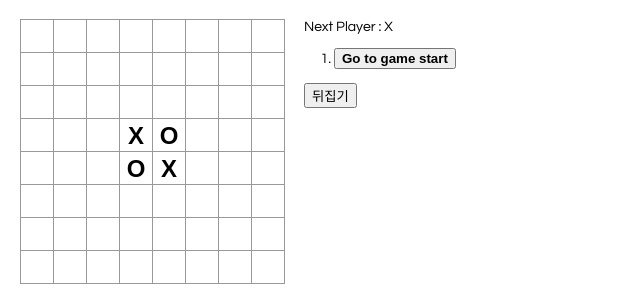
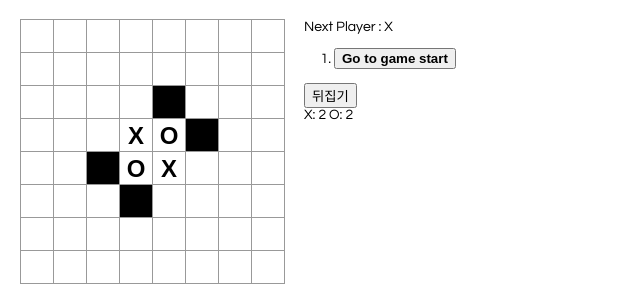
Before and after one commit to YNWA8064/othello, a React app in the folder pract1/: page / in a window 1280 px wide. Shown: the whole page, without its empty margins (0-640 px from the left). Built offline with nearby package versions, Linux system fonts and the light colour scheme.

Commit message:
오델로 완료

```diff
--- a/pract1/src/Othello.css
+++ b/pract1/src/Othello.css
@@ -32,7 +32,7 @@ ol, ul {
   width: 34px;
 }
 
-.highlight {
+.youcan {
   background: #000;
 	  border: 1px solid #999;
   float: left;
--- a/pract1/src/Othello.js
+++ b/pract1/src/Othello.js
@@ -17,7 +17,7 @@ function createMap(size) {
 function Square(props) {
   	return (
     	<button
-        className={props.winningobj ? "highlight" : "square"}
+        	className={props.canI ? 'youcan' : 'square'}
         	onClick={props.onClick}
     	>
       		{props.value}
@@ -27,10 +27,18 @@ function Square(props) {
 
 function Board(props) {
   	function renderSquare(i, j) {
+		let canI;
+		for (let m=0; m<props.canDo.length; m++) {
+			if (JSON.stringify([i, j])===JSON.stringify(props.canDo[m])) {
+				canI = true;
+				break;
+			} else {canI = false};
+		};
     	return (
 			<Square
 				key={[i, j]}
 				value={props.squares[i][j]}
+				canI={canI}
 				onClick={() => props.onClick(i, j)}
         	/>
 		);
@@ -55,20 +63,18 @@ function Othello(props) {
 	const [isAscending, setIsAscending] = useState(true);
 	const [history, setHistory] = useState([{
 				squares: createMap(Size),
-				row: [0],
-				col: [0],
+				row: 0,
+				col: 0,
 			}]
 	);
 	const [xIsNext, setXIsNext] = useState(true);
 	const [stepNumber, setStepNumber] = useState(0);
 
 
-
-
 	function handleClick(i, j) {
-		const historySlice = history.slice(0, stepNumber + 1);
+		const historySlice = JSON.parse(JSON.stringify(history)).slice(0, stepNumber+1);
 		const current = historySlice[historySlice.length - 1];
-		const squares = current.squares.slice();
+		const squares = JSON.parse(JSON.stringify(current.squares));
 		if (squares[i][j]) {
 			return;
 		}
@@ -91,7 +97,7 @@ function Othello(props) {
 		setIsAscending(!isAscending);
 	}
 
-	// const isFull = !current.squares.includes(null);
+	let isFull;
 
 	function jumpTo(step) {
 		setStepNumber(step);
@@ -100,7 +106,7 @@ function Othello(props) {
 
 	const moves = history.map((step, move) => {
 		const desc = move ?
-			`Go to move #${move} | ${step.row+1} ${step.col+1} ${(move%2)===0 ? 'by O' : 'by X'}` :
+			`Go to move #${move} | ${step.row} ${step.col} ${(move%2)===0 ? 'by O' : 'by X'}` :
 			'Go to game start';
 		return (
 			<li key={move}>
@@ -119,12 +125,62 @@ function Othello(props) {
 		<button onClick={()=>handleReverse()}>{reversebuttontext}</button>
 	)
 
-	let status = 'Next Player : ' + (xIsNext ? 'X' : 'O');
+	const historySlice = JSON.parse(JSON.stringify(history)).slice(0, stepNumber+1);
+	const current = historySlice[stepNumber];
+	const score = [0, 0];
+	for (let i=0;i<Size;i++) {
+		for (let j=0;j<Size;j++) {
+			if (current.squares[i][j]==='X') {
+				score[0]++;
+			} else if (current.squares[i][j]==='O') {
+				score[1]++;
+			}
+		}
+	}
+
+
+
+	function makeCanDo(currentSquares, xIsNext) {
+		const canDo = [];
+		for (let i=0;i<Size;i++) {
+			for (let j=0;j<Size;j++) {
+				let a = othelloCal(i, j, currentSquares, xIsNext);
+				if ((currentSquares[i][j]===null)&&(a.length>0)) {
+					canDo.push([i, j]);
+				}
+			}
+		}
+		return canDo;
+	}
+	const canDo = makeCanDo(current.squares, xIsNext);
+	if (canDo.length===0) {
+		if(makeCanDo(current.squares, !xIsNext).length===0) {
+			isFull=true;
+		} else {
+			alert(`${xIsNext ? 'X' : 'O'} should pass!`)
+			setHistory(historySlice.concat([{
+				squares: current.squares,
+				row: 'pass',
+				col: 'pass',
+			}]));
+			setStepNumber(historySlice.length);
+			setXIsNext(!xIsNext);
+		}
+	};
+	let status;
+	if (isFull) {
+		if (score[0]>score[1]) {status = 'Winner : X'}
+		else if (score[0]===score[1]) {status = 'Draw!'}
+		else {status = 'Winner : O'}
+	} else {status = 'Next Player : ' + (xIsNext ? 'X' : 'O');}
+	const scoreText = `X: ${score[0]} O: ${score[1]}`;
+
 	return (
 		<div className="game">
 			<div className="game-board">
 				<Board
-					squares={history[0].squares}
+					squares={current.squares}
+					canDo={canDo}
 					onClick={(i, j) => handleClick(i, j)}
 				/>
 			</div>
@@ -132,6 +188,7 @@ function Othello(props) {
 				<div>{status}</div>
 				<ol>{moves}</ol>
 				<div>{reversebutton}</div>
+				<div>{scoreText}</div>
 			</div>
 		</div>
 	);
```
Lines whose indentation alone changed are shown as unchanged.
